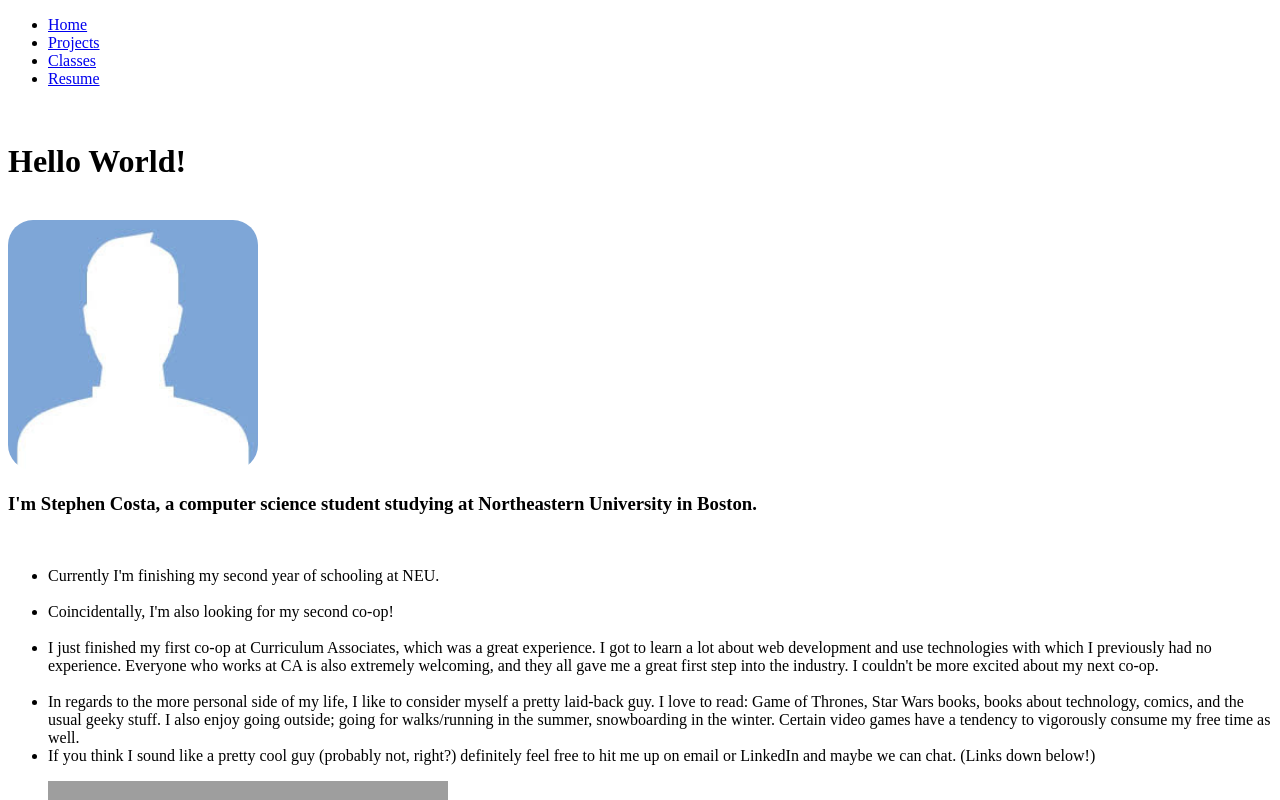
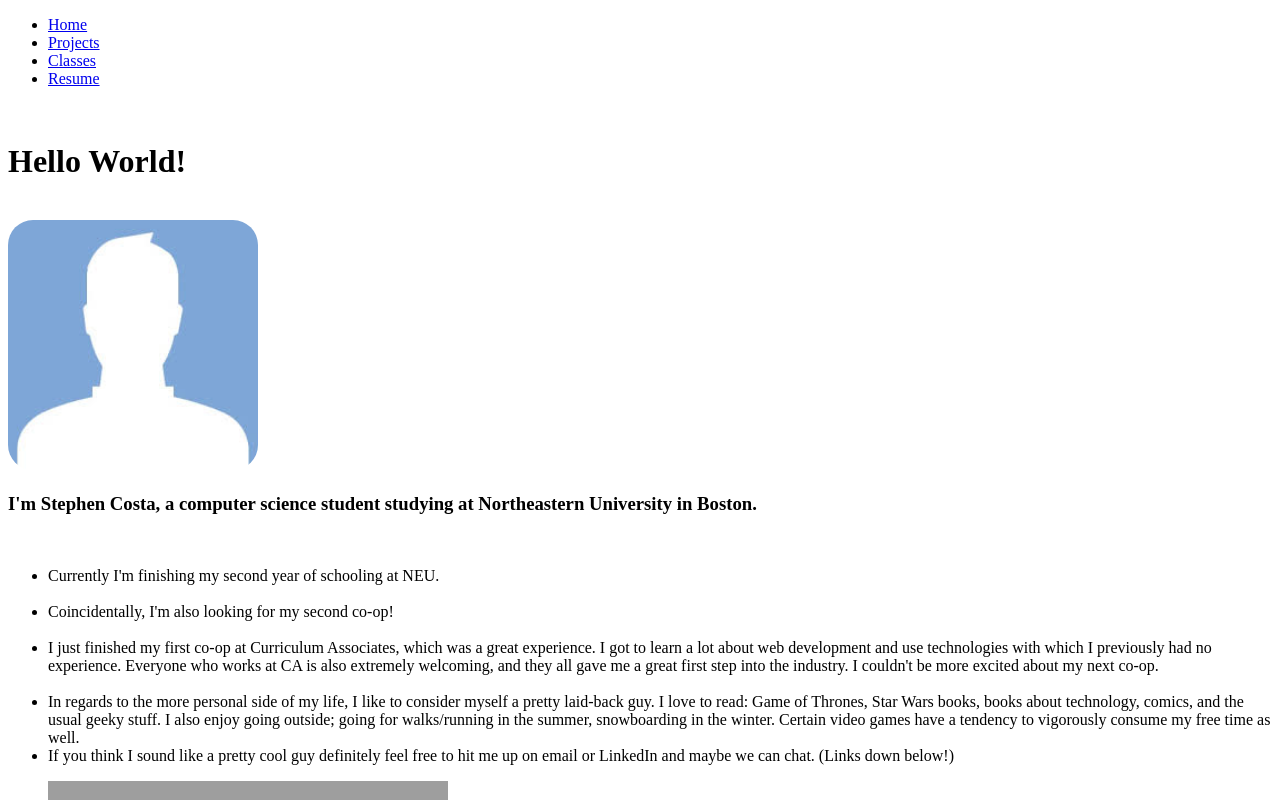
Before and after one commit to costaste/website, a React app: page / in a window 1280 px wide. Shown: the top 800 px of the page. Built offline with nearby package versions, Linux system fonts and the light colour scheme; grey boxes are pictures that could not be loaded; the HTML template or start-up script is replaced by a standard one.

Commit message:
Change bkgd, font & table colors. Other options in comments (style.less)

```diff
--- a/app/src/components/Home.jsx
+++ b/app/src/components/Home.jsx
@@ -18,7 +18,7 @@ class HomePage extends Component {
           <li>I just finished my first co-op at Curriculum Associates, which was a great experience. I got to learn a lot about web development and use technologies with which I previously had no experience. Everyone who works at CA is also extremely welcoming, and they all gave me a great first step into the industry. I couldn't be more excited about my next co-op.</li>
           <br/>
           <li>In regards to the more personal side of my life, I like to consider myself a pretty laid-back guy. I love to read: Game of Thrones, Star Wars books, books about technology, comics, and the usual geeky stuff. I also enjoy going outside; going for walks/running in the summer, snowboarding in the winter. Certain video games have a tendency to vigorously consume my free time as well.</li>
-          <li>If you think I sound like a pretty cool guy (probably not, right?) definitely feel free to hit me up on email or LinkedIn and maybe we can chat. (Links down below!)</li>
+          <li>If you think I sound like a pretty cool guy definitely feel free to hit me up on email or LinkedIn and maybe we can chat. (Links down below!)</li>
         </ul>
       </div>
     )
--- a/app/src/components/TableComponent/Table.jsx
+++ b/app/src/components/TableComponent/Table.jsx
@@ -48,7 +48,7 @@ class Table extends Component {
 
       }
 
-      rows.push(<tr key={rowNum} id={rowID}>{cells}</tr>);
+      rows.push(<tr className='tableRow' key={rowNum} id={rowID}>{cells}</tr>);
       if (isExpandable && rowID !== 'row0') {
         const isExpanded = this.isRowExpanded(rowID);
         const detailRow = this.getDetailsRow(rowID, isExpanded);
```
Also changed, not shown: app/dist/style.less.
